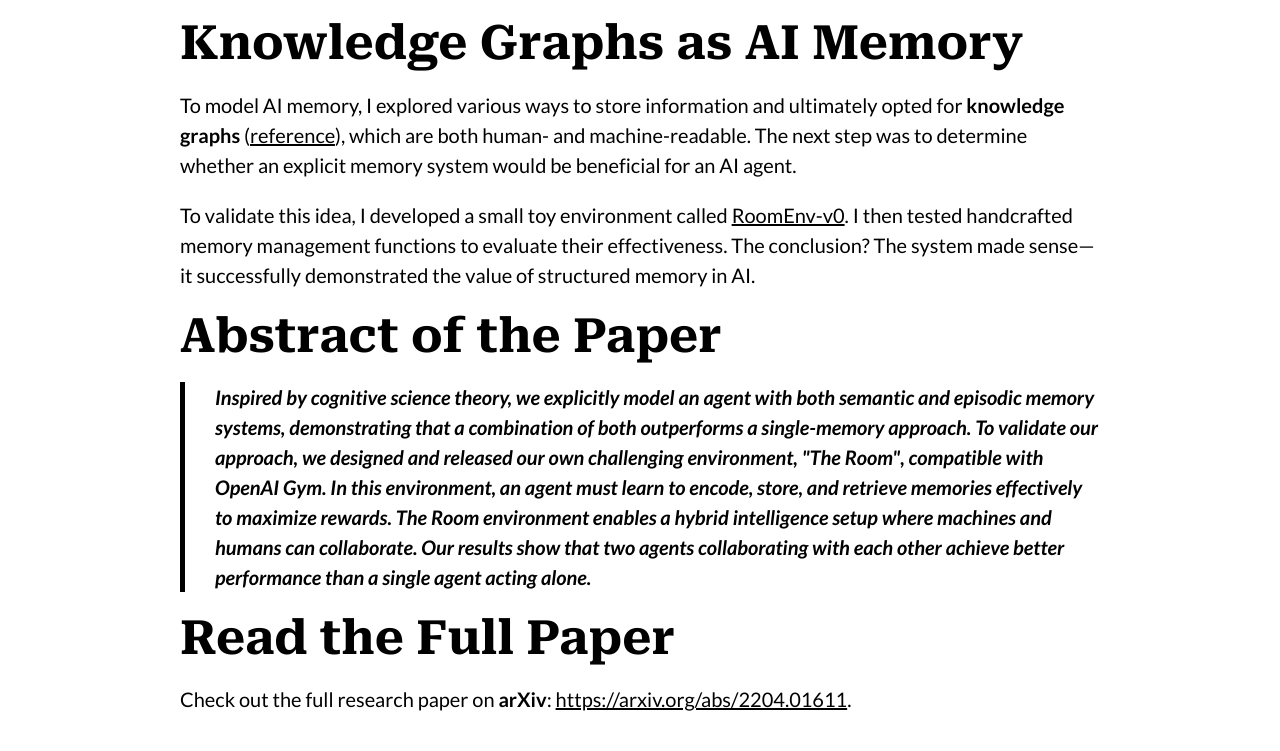
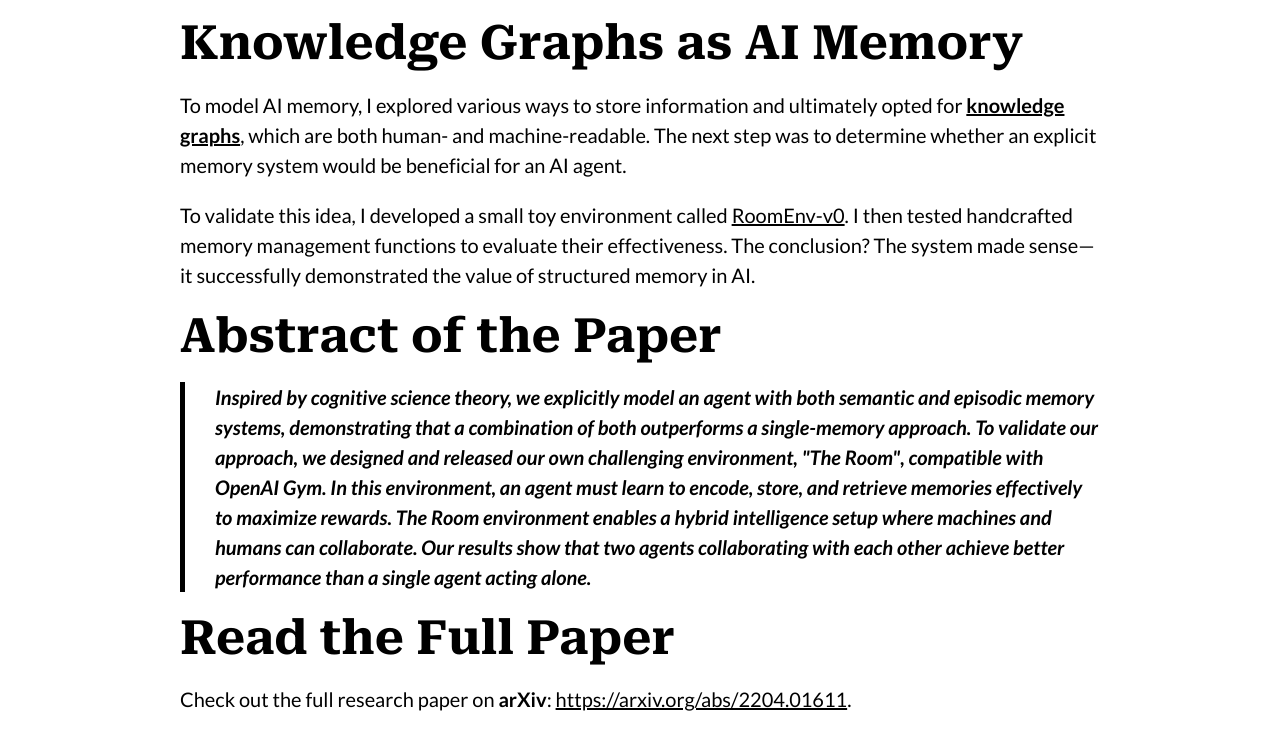
Before and after one commit to tae898/humem.ai, an Astro site: page /blog/posts/2022-04-04-first-paper in a window 1280 px wide. Shown: the part 1431-2182 px from the top of the page. Built offline with nearby package versions, Linux system fonts and the light colour scheme; Astro itself is replaced by a stand-in of ours.

Commit message:
fix formatting of knowledge graphs reference in blog post

```diff
--- a/src/pages/blog/posts/2022-04-04-first-paper.mdx
+++ b/src/pages/blog/posts/2022-04-04-first-paper.mdx
@@ -25,7 +25,7 @@ We humans can mentally travel back in time and space using memory, allowing us t
 
 ## Knowledge Graphs as AI Memory
 
-To model AI memory, I explored various ways to store information and ultimately opted for **knowledge graphs** ([reference](https://arxiv.org/abs/2003.02320)), which are both human- and machine-readable. The next step was to determine whether an explicit memory system would be beneficial for an AI agent.
+To model AI memory, I explored various ways to store information and ultimately opted for [**knowledge graphs**](https://arxiv.org/abs/2003.02320), which are both human- and machine-readable. The next step was to determine whether an explicit memory system would be beneficial for an AI agent.
 
 To validate this idea, I developed a small toy environment called [RoomEnv-v0](https://github.com/humemai/room-env). I then tested handcrafted memory management functions to evaluate their effectiveness. The conclusion? The system made sense—it successfully demonstrated the value of structured memory in AI.
 
```
